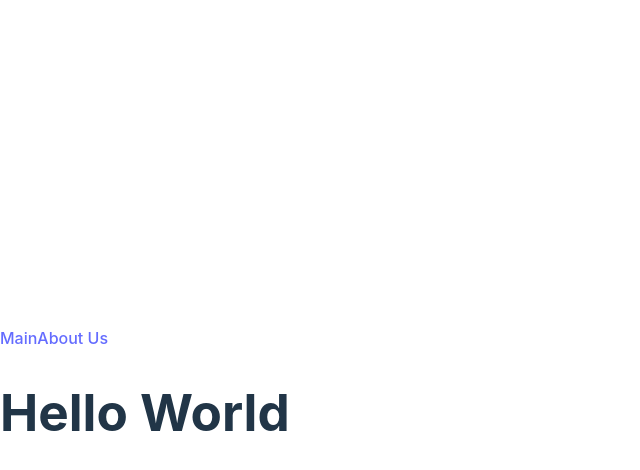
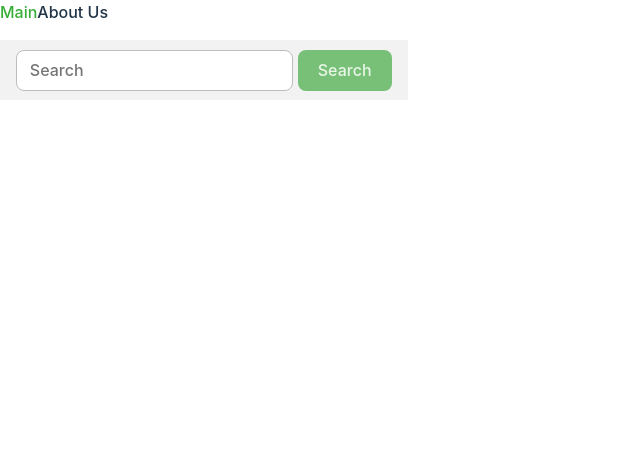
Before and after one commit to shutikate/react-rs-school, a React (Vite) app: page / in a window 1280 px wide. Shown: the top 470 px of the page, without its empty margins (0-640 px from the left). Built offline with nearby package versions, Linux system fonts and the light colour scheme.

Commit message:
feat: add styles to active page and search bar

```diff
--- /dev/null
+++ b/src/components/Button/Button.module.scss
@@ -0,0 +1,16 @@
+.button {
+  border-radius: 8px;
+  border: 1px solid transparent;
+  padding: 0.6em 1.2em;
+  font-size: 1em;
+  font-weight: 500;
+  font-family: inherit;
+  color: #e8f6e8;
+  background-color: #78c078;
+  cursor: pointer;
+  transition: border-color 0.25s;
+
+  &:hover {
+    border-color: #e8f6e8;
+  }
+}
--- /dev/null
+++ b/src/components/Button/Button.tsx
@@ -0,0 +1,12 @@
+import { Component } from 'react';
+import style from './Button.module.scss';
+
+interface Props {
+  text: string;
+}
+
+export class Button extends Component<Props> {
+  render() {
+    return <button className={style.button}>{this.props.text}</button>;
+  }
+}
--- a/src/components/Header/Header.module.scss
+++ b/src/components/Header/Header.module.scss
@@ -0,0 +1,3 @@
+.active {
+  color: #36ad36;
+}
--- a/src/components/Header/Header.tsx
+++ b/src/components/Header/Header.tsx
@@ -1,14 +1,20 @@
 import { Component } from 'react';
 import { NavLink } from 'react-router-dom';
+import style from './Header.module.scss';
 
 export class Header extends Component {
   render() {
     return (
       <div>
         <div>
-          <NavLink to="/">Main</NavLink>
-          <NavLink to="/about">About Us</NavLink>
+          <NavLink to="/" className={({ isActive }) => (isActive ? style.active : '')}>
+            Main
+          </NavLink>
+          <NavLink to="/about" className={({ isActive }) => (isActive ? style.active : '')}>
+            About Us
+          </NavLink>
         </div>
+        <p></p>
       </div>
     );
   }
--- /dev/null
+++ b/src/components/SearchBar/SearchBar.module.scss
@@ -0,0 +1,30 @@
+.container {
+  display: flex;
+  align-items: center;
+  justify-content: center;
+  padding: 0.6em 1em;
+  background-color: rgba(0 0 0 / 5%);
+  gap: 5px;
+}
+
+.input {
+  display: block;
+  width: 100%;
+  padding: 0.6em 0.8em;
+  font-family: inherit;
+  font-size: 1em;
+  font-weight: 500;
+  color: #212529;
+  background-color: #ffffff;
+  border: 1px solid #bdbdbd;
+  border-radius: 8px;
+  transition: border-color 0.25s ease-in-out, box-shadow 0.25s ease-in-out;
+
+  &:focus {
+    color: #212529;
+    background-color: #ffffff;
+    border-color: #bdbdbd;
+    outline: 0;
+    box-shadow: 0 0 0 0.2em rgba(158, 158, 158, 0.25);
+  }
+}
--- /dev/null
+++ b/src/components/SearchBar/SearchBar.tsx
@@ -0,0 +1,14 @@
+import { Component } from 'react';
+import style from './SearchBar.module.scss';
+import { Button } from '../Button/Button';
+
+export class SearchBar extends Component {
+  render() {
+    return (
+      <div className={style.container}>
+        <input type="text" placeholder="Search" className={style.input}></input>
+        <Button text={'Search'} />
+      </div>
+    );
+  }
+}
--- a/src/index.scss
+++ b/src/index.scss
@@ -2,11 +2,9 @@
   font-family: Inter, system-ui, Avenir, Helvetica, Arial, sans-serif;
   line-height: 1.5;
   font-weight: 400;
-
-  color-scheme: light dark;
-  color: rgba(255, 255, 255, 0.87);
-  background-color: #242424;
-
+  color-scheme: light;
+  color: #213547;
+  background-color: #ffffff;
   font-synthesis: none;
   text-rendering: optimizeLegibility;
   -webkit-font-smoothing: antialiased;
@@ -16,17 +14,13 @@
 
 a {
   font-weight: 500;
-  color: #646cff;
+  color: #213547;
   text-decoration: inherit;
-}
-a:hover {
-  color: #535bf2;
 }
 
 body {
   margin: 0;
   display: flex;
-  place-items: center;
   min-width: 320px;
   min-height: 100vh;
 }
@@ -35,35 +29,3 @@ h1 {
   font-size: 3.2em;
   line-height: 1.1;
 }
-
-button {
-  border-radius: 8px;
-  border: 1px solid transparent;
-  padding: 0.6em 1.2em;
-  font-size: 1em;
-  font-weight: 500;
-  font-family: inherit;
-  background-color: #1a1a1a;
-  cursor: pointer;
-  transition: border-color 0.25s;
-}
-button:hover {
-  border-color: #646cff;
-}
-button:focus,
-button:focus-visible {
-  outline: 4px auto -webkit-focus-ring-color;
-}
-
-@media (prefers-color-scheme: light) {
-  :root {
-    color: #213547;
-    background-color: #ffffff;
-  }
-  a:hover {
-    color: #747bff;
-  }
-  button {
-    background-color: #f9f9f9;
-  }
-}
--- a/src/pages/Main/Main.tsx
+++ b/src/pages/Main/Main.tsx
@@ -1,11 +1,8 @@
 import { Component } from 'react';
+import { SearchBar } from '../../components/SearchBar/SearchBar';
 
 export class Main extends Component {
   render() {
-    return (
-      <div>
-        <h1>Hello World</h1>
-      </div>
-    );
+    return <SearchBar />;
   }
 }
```
